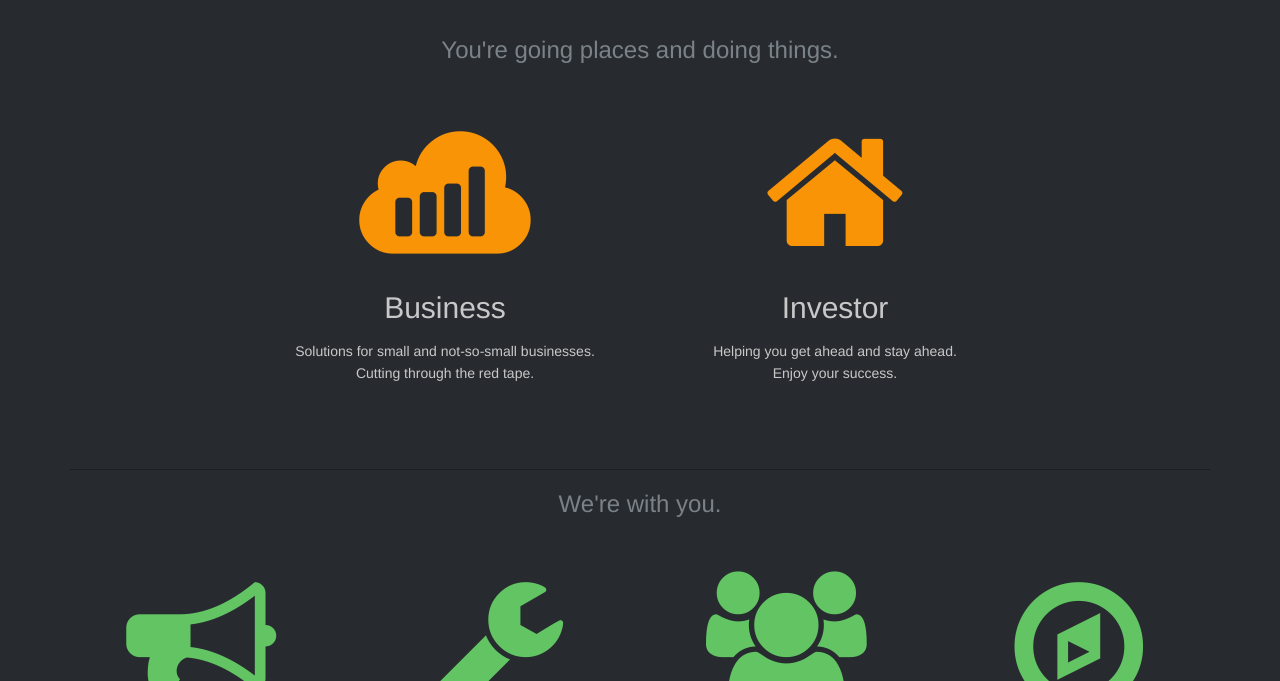
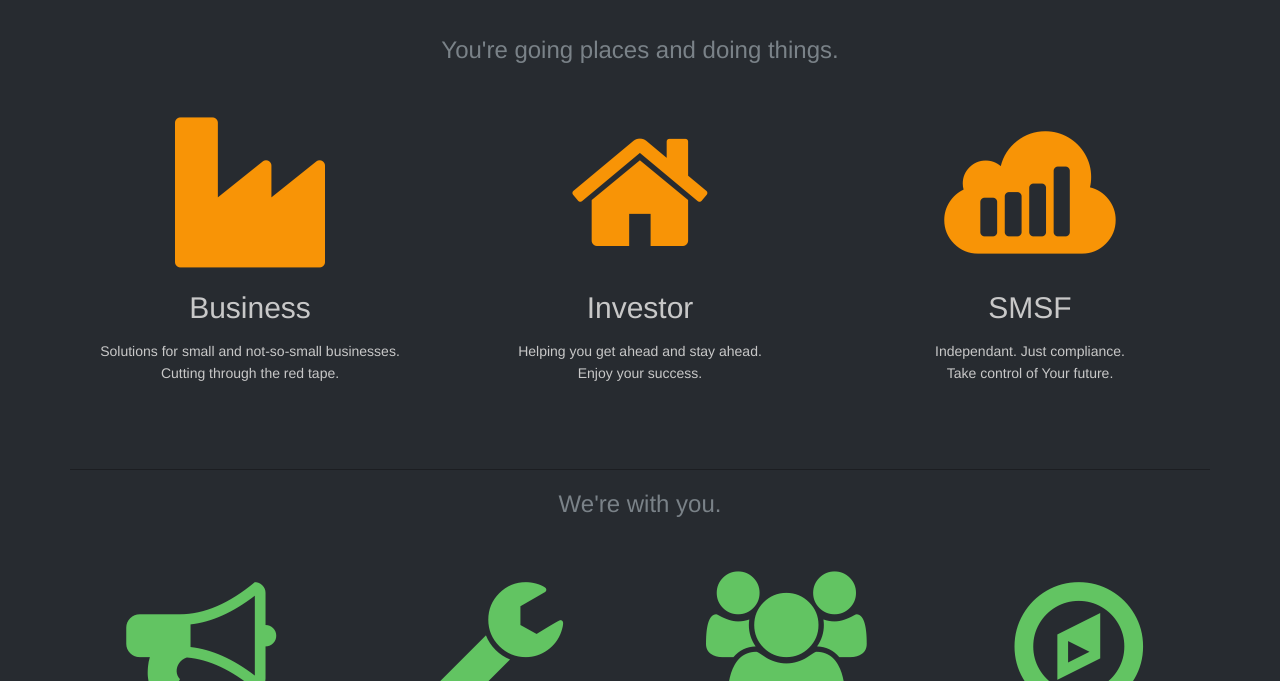
Before and after one commit to Mforcer/tax2, a Jekyll site: the page built from index.html, in a window 1280 px wide and 900 px high, cut to the strip 219-900 px from the top of the window. Built offline with Jekyll 4.4.1, drawn with Linux system fonts in a browser that asks for light colours; nearby versions of some CDN libraries; some web fonts are replaced.

Commit message:
Add SMSF

```diff
--- a/index.html
+++ b/index.html
@@ -11,15 +11,20 @@ lead:
 <h3 class="text-primary text-center">You're going&nbsp;places and doing&nbsp;things.</h3>
 
 <div class="row featurette">
-  <div id="business" class="col-md-4 col-md-offset-2 col-sm-6 text-center">
-    <h2><i class="fa fa-5x fa-sellsy text-warning"></i><br>Business</h2>
+  <div id="business" class="col-sm-4 text-center">
+    <h2><i class="fa fa-5x fa-industry text-warning"></i><br>Business</h2>
     <p>Solutions for small and not-so-small businesses.<br>
     Cutting through the red tape.</p>
   </div>
-  <div id="investor" class="col-md-4 col-sm-6 text-center">
+  <div id="investor" class="col-sm-4 text-center">
     <h2><i class="fa fa-5x fa-home text-warning"></i><br>Investor</h2>
     <p>Helping you get ahead and stay ahead.<br>
     Enjoy your success.</p>
+  </div>
+  <div id="smsf" class="col-sm-4 text-center">
+    <h2><i class="fa fa-5x fa-sellsy text-warning"></i><br>SMSF</h2>
+    <p>Independant. Just compliance.<br>
+    Take control of Your future.</p>
   </div>
 </div>
 
```
